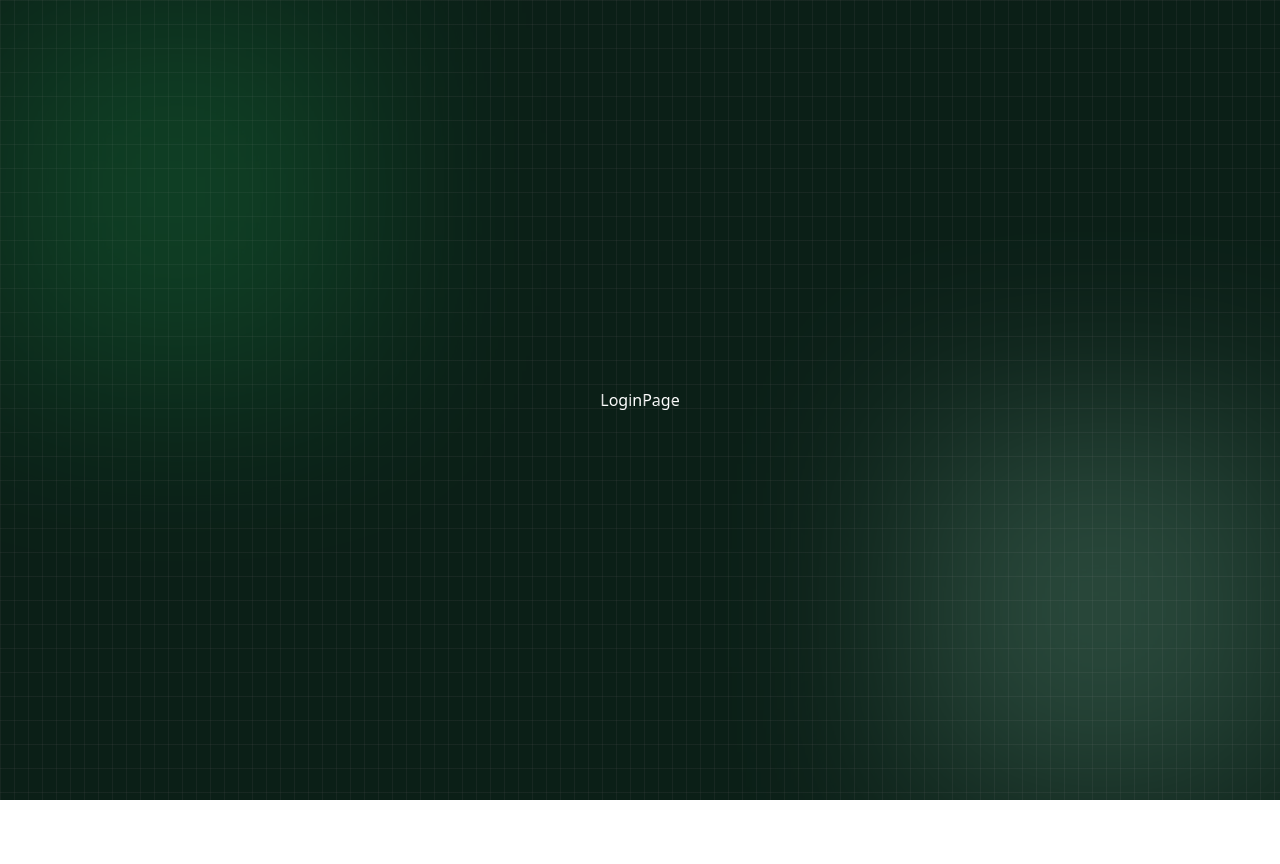
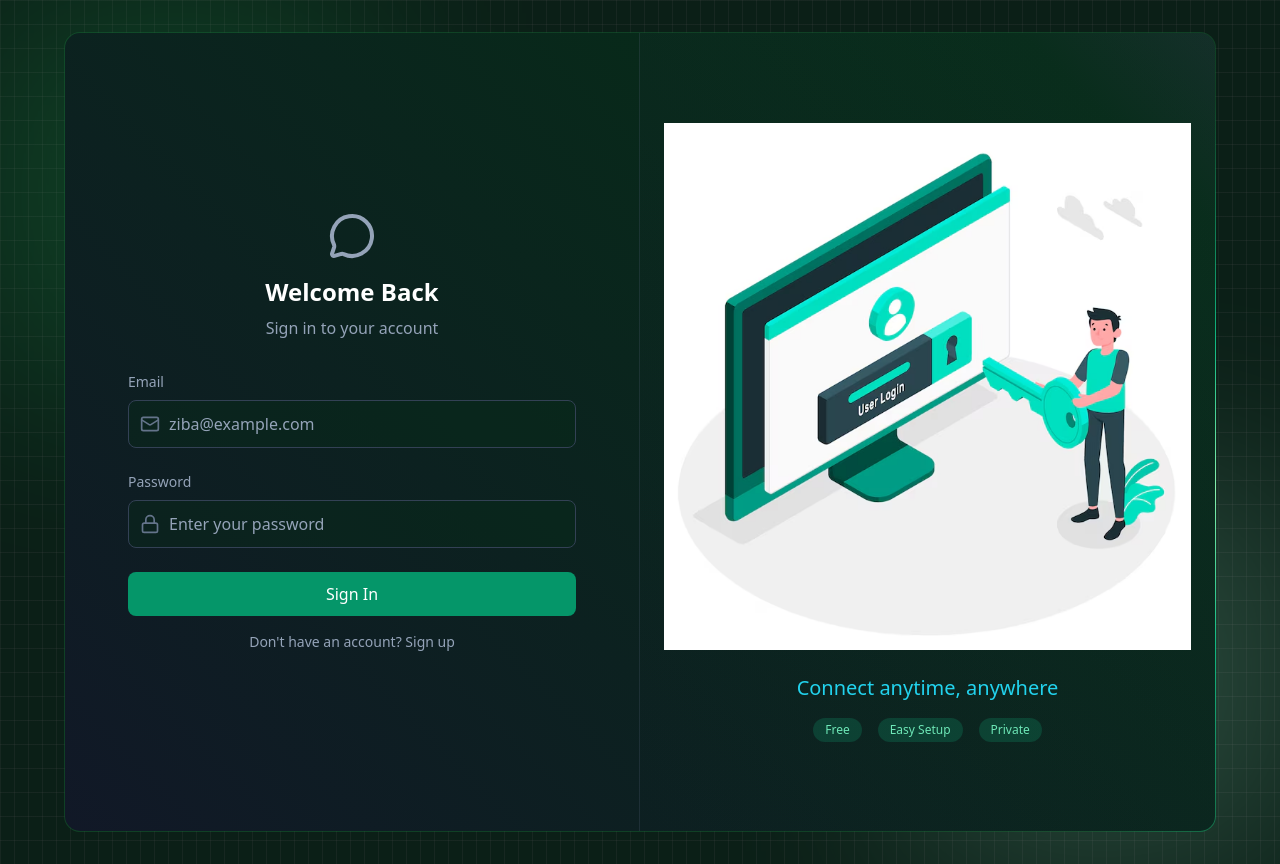
Before and after one commit to Ziba006/Talklia, a React app in the folder frontend/: page /login in a window 1280 px wide. Before the commit the page ends 800 px from the top, so only its background shows below. Built offline with nearby package versions, Linux system fonts and the light colour scheme; no server answers; the HTML template or start-up script is replaced by a standard one.

Commit message:
login and logout implemented

```diff
--- a/frontend/src/pages/ChatPage.jsx
+++ b/frontend/src/pages/ChatPage.jsx
@@ -1,9 +1,13 @@
 import React from 'react'
+import { useAuthStore } from '../store/useAuthStore.js';
 
 function ChatPage() {
+  const { logout } = useAuthStore();
   return (
-    <div>
+    <div className="z-10">
       <h1>ChatPage</h1>
+
+      <button onClick={logout}> Logout </button>
     </div>
   )
 }
--- a/frontend/src/pages/LoginPage.jsx
+++ b/frontend/src/pages/LoginPage.jsx
@@ -1,9 +1,103 @@
 import React from 'react'
+import { useState } from 'react';
+import { Link } from 'react-router';
+import { useAuthStore } from '../store/useAuthStore.js';
+import { MessageCircleIcon, UserIcon, MailIcon, LockIcon, LoaderIcon } from 'lucide-react';
+import BorderAnimatedContainer from '../components/BorderAnimatedContainer.jsx';
 
 function LoginPage() {
-  return (
-    <div>
-        <h1>LoginPage</h1>
+
+  const [formData, setFormData] = useState({ email: "", password: ""})
+  const {login, isLoggingIn} = useAuthStore();
+
+  const handleSubmit = (e) => {
+    e.preventDefault();
+    login(formData);
+  };
+
+ return (
+    <div className="w-full flex items-center justify-center p-4">
+       <div className="relative w-full max-w-6xl md:h-[800px] h-[650px]">
+
+    <BorderAnimatedContainer>
+        <div className="w-full flex flex-col md:flex-row">
+          {/* to form left column */}
+        <div className="md:w-1/2 p-8 flex items-center justify-center md:border-r border-slate-600/30">
+         <div className="w-full max-w-md">
+          {/* heading text */}
+          <div className="text-center mb-8">
+            <MessageCircleIcon className="w-12 h-12 mx-auto text-slate-400 mb-4" />
+            <h2 className="text-2xl font-bold text-white mb-2">Welcome Back</h2>
+            <p className="text-slate-400 mt-2">Sign in to your account</p>
+            </div>
+
+            {/* login form */}
+            <form onSubmit={handleSubmit} className="space-y-6">
+
+{/* email */}
+   <div>
+                <label className="auth-input-label">Email</label>
+                <div className="relative">
+                  <MailIcon className="auth-input-icon"/>
+                  <input
+                    type="email"
+                    value={formData.email}
+                    onChange={(e) => setFormData({...formData, email: e.target.value})}
+                    className="input"
+                    placeholder="ziba@example.com"
+                  />
+                </div>
+              </div>
+
+{/* password */}
+   <div>
+                <label className="auth-input-label">Password</label>
+                <div className="relative">
+                  <LockIcon className="auth-input-icon"/>
+                  <input
+                    type="password"
+                    value={formData.password}
+                    onChange={(e) => setFormData({...formData, password: e.target.value})}
+                    className="input"
+                    placeholder="Enter your password"
+                  />
+                </div>
+              </div>
+
+              {/* submit button */}
+              <button className="auth-btn" type="submit" disabled={isLoggingIn}>
+                {isLoggingIn ? (<LoaderIcon className="w-5 h-5 animate-spin mx-auto"/> ):( "Sign In")}
+              </button>
+            </form>
+
+            <div clasName="mt-6 text-center align-middle h-6">
+              <Link to = "/signup" className="auth-link">Don't have an account? Sign up</Link>
+              </div>
+          </div>
+        </div>
+
+        {/* right column */}
+        <div className="hidden md:w-1/2 md:flex items-center justify-center bg-gradient-to-bl p-6 from-slate-800/20 to-transparent">
+        <div>
+        <img
+                  src="/login.png"
+                  alt="People using mobile devices"
+                  className="w-full h-auto object-contain"
+                />
+                <div className="mt-6 text-center">
+                  <h3 className="text-xl font-medium text-cyan-400">Connect anytime, anywhere</h3>
+
+                  <div className="mt-4 flex justify-center gap-4">
+                    <span className="auth-badge">Free</span>
+                    <span className="auth-badge">Easy Setup</span>
+                    <span className="auth-badge">Private</span>
+                  </div>
+                </div>
+              </div>
+        </div>
+      </div>
+    </BorderAnimatedContainer>
+       </div>
     </div>
   )
 }
--- a/frontend/src/store/useAuthStore.js
+++ b/frontend/src/store/useAuthStore.js
@@ -6,6 +6,7 @@
   authUser: null,
   isCheckingAuth: true,
   isSigningUp: false,
+  isLoggingIn: false,
 
   checkAuth: async () => {
     try {
@@ -31,4 +32,28 @@
       set({ isSigningUp: false });
     }
 },
+
+login: async (data) => {
+    set({ isLoggingIn: true });
+    try {
+      const res = await axiosInstance.post('/auth/login', data);
+      set({ authUser: res.data });
+      toast.success("Login successful!");
+    } catch (error) {
+      toast.error(error.response.data.message);
+    } finally {
+      set({ isLoggingIn: false });
+    }
+},
+
+logout: async () => {
+  try{
+    await axiosInstance.post('/auth/logout');
+    set({ authUser: null });
+    toast.success("Logged out successfully!");
+  }catch(error){
+    console.error("Error logging out:", error);
+    toast.error("Error logging out.");
+  }
+}
 }));
```
